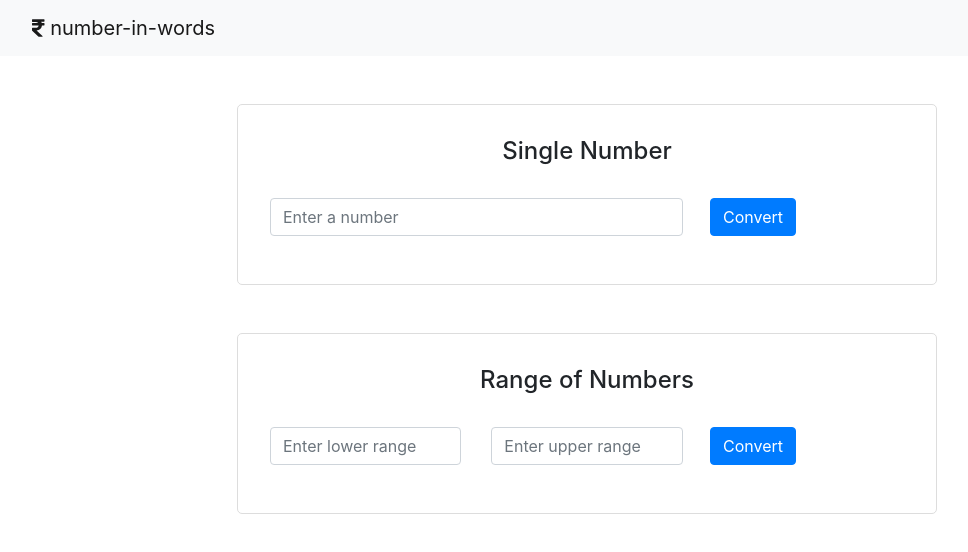
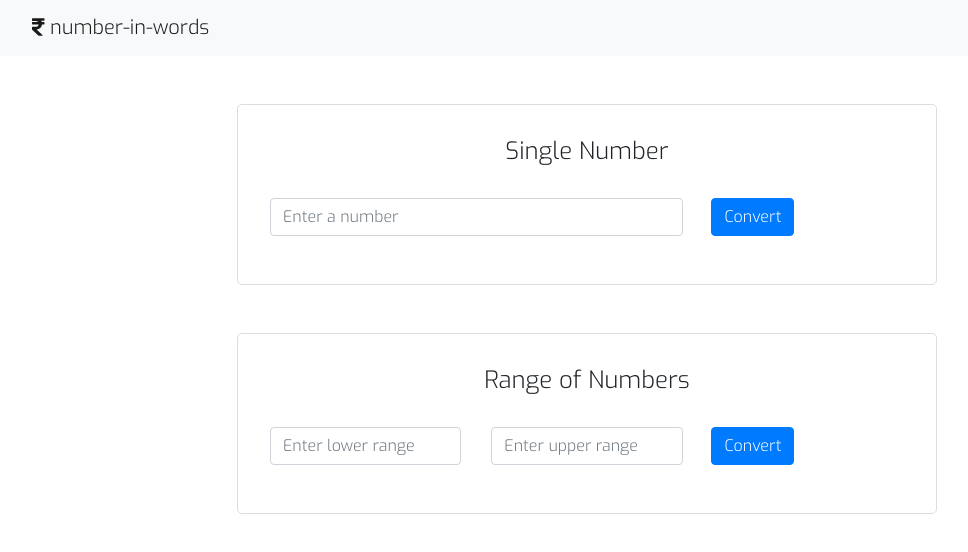
Before and after one commit to vijay-tiwari-vj/number-in-words, a plain HTML site: page index.html in a window 1280 px wide. Shown: the whole page, without its empty margins (53-1021 px from the left). Drawn offline with nearby package versions, Linux system fonts and the light colour scheme.

Commit message:
add exo font

```diff
--- a/index.html
+++ b/index.html
@@ -8,7 +8,14 @@
   <!-- Bootstrap CSS -->
   <link rel="stylesheet" href="https://stackpath.bootstrapcdn.com/bootstrap/4.5.0/css/bootstrap.min.css" integrity="sha384-9aIt2nRpC12Uk9gS9baDl411NQApFmC26EwAOH8WgZl5MYYxFfc+NcPb1dKGj7Sk" crossorigin="anonymous">
 
+  <!-- Font -->
+  <link href="https://fonts.googleapis.com/css2?family=Exo:wght@300&display=swap" rel="stylesheet">
+
   <style>
+    body {
+      font-family: 'Exo', sans-serif;
+    }
+
     .content {
       max-width: 700px;
       border: 1px solid #ddd;
```
